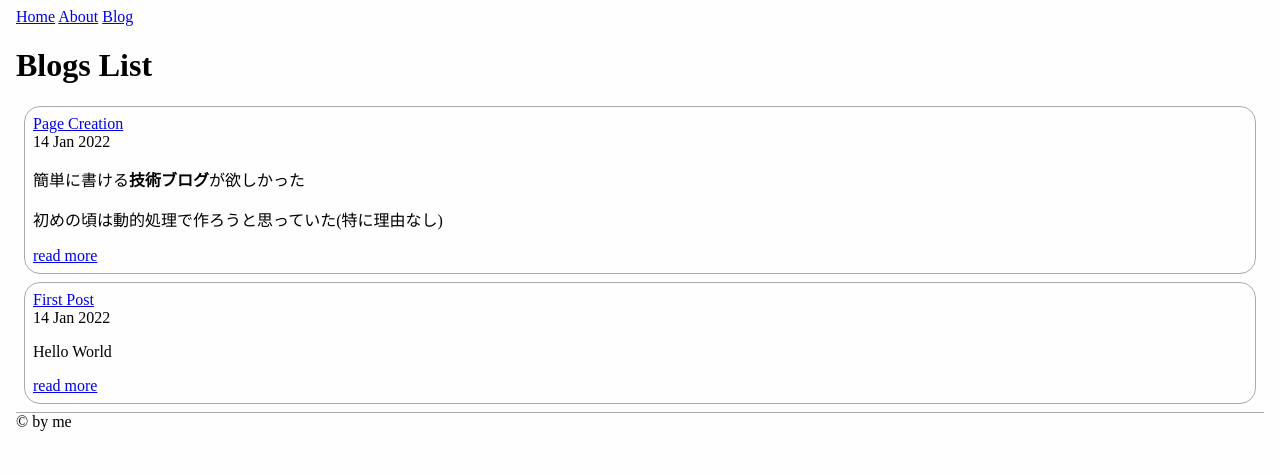
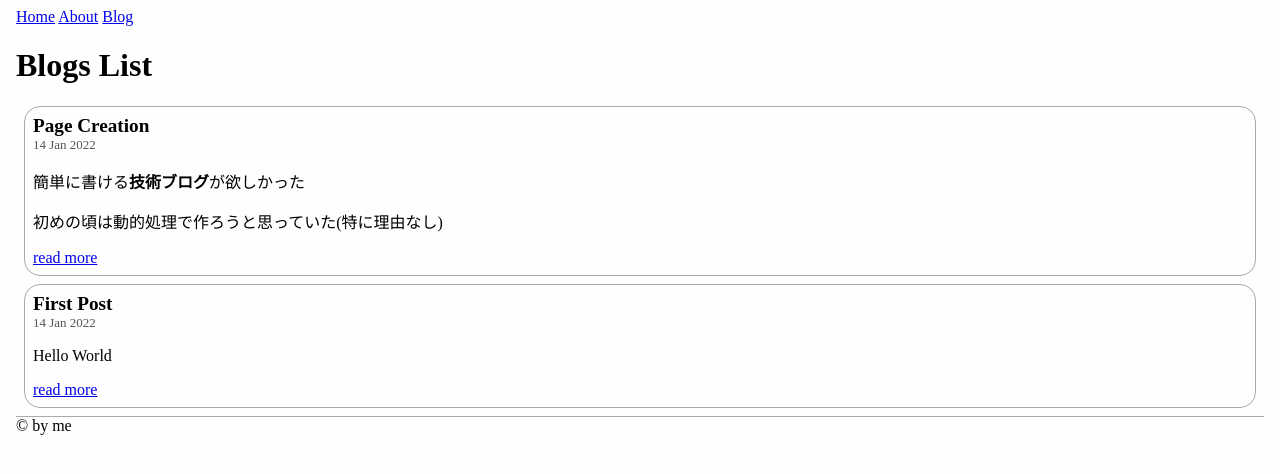
Before and after one commit to 9r3w/9r3w.github.io, a Jekyll site: the page built from blog.md, in a window 1280 px wide. Shown: the top 474 px of the page. Built offline with Jekyll 4.4.1, drawn with Linux system fonts in a browser that asks for light colours.

Commit message:
Update style.css

```diff
--- a/css/style.css
+++ b/css/style.css
@@ -12,6 +12,10 @@ div#page-date {
 	font-size: small;
 	color: #000000AA;
 }
+.blog-card-date {
+	font-size: small;
+	color: #000000AA;
+}
 
 .blog-card {
     margin: 0.5em;
@@ -19,3 +23,12 @@ div#page-date {
     border: solid 1px #0005;
     border-radius: 1em;
 }
+.blog-card-link {
+    font-size: larger;
+    text-decoration: none;
+}
+.blog-card-link > a {
+    text-decoration: none;
+    color: #000;
+    font-weight: bolder;
+}
```
